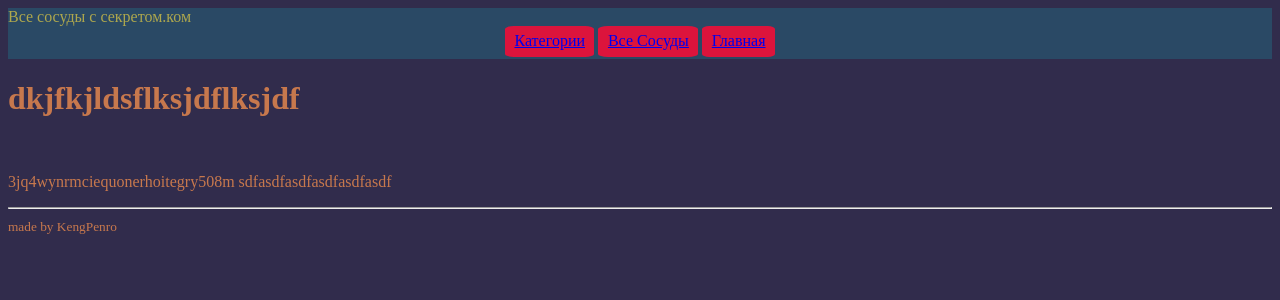
After one commit to kengpenro3000/surprise_vessels, a Django app: page /categories/3 in a window 1280 px wide. The commit adds this page. Shown: the top 300 px of the page. Run offline with Django 5.2, Linux system fonts and the light colour scheme; data comes from the database, SQL or seed files in the repository.

Commit message:
add templates for each vesels_category`s page

```diff
--- a/sv_main/static/style.css
+++ b/sv_main/static/style.css
@@ -81,8 +81,13 @@ header {
 
 /* Categories style */
 
+.category{
+    height: 10%;
+}
+
 .cat_descr{
     display: inline-block;
+    height: 10%;
     width: 50%;
     text-align: center;
     /* transform: translateY(-200%); */
--- /dev/null
+++ b/sv_main/templates/category.html
@@ -0,0 +1,30 @@
+<!DOCTYPE html>
+<html lang="en">
+<head>
+    <meta charset="UTF-8">
+    <meta name="viewport" content="width=device-width, initial-scale=1.0">
+    <title>Document</title>
+    <link rel="stylesheet" href="/static/style.css?{% now "U" %}"/>
+</head>
+<body>
+    <header class="top"> Все сосуды с секретом.ком
+            <nav class="navigation_panel">
+                 <a class="abutton" href="/categories">Категории</a>
+                 <a class="abutton" href="/vessels">Все Сосуды</a>
+                 <a class="abutton" href="/">Главная<a>
+
+            </nav>
+    </header>
+        <h1>{{ category.name }}</h1>
+        <img src="" alt=""image of vessel>
+        <p>{{ category.description }}</p>
+
+
+
+    <footer>
+        <hr>
+        <small>made by KengPenro</small>
+    </footer>
+
+</body>
+</html>
--- a/sv_main/urls.py
+++ b/sv_main/urls.py
@@ -7,5 +7,6 @@ urlpatterns = [
     path("poll/", views.poll, name="poll_page"),
     path("vessels/", views.vessels, name="vessels_page"),
     path("categories/", views.categories, name="categories_page"),
-    path("/<int:vessel_id>/", views.single_vessel, name="single_vessel_page")
+    path("vessels/<int:vessel_id>/", views.single_vessel, name="single_vessel_page"),
+    path("categories/<int:category_id>", views.single_category, name="single_category_page")
 ]
--- a/sv_main/views.py
+++ b/sv_main/views.py
@@ -28,3 +28,10 @@ def categories(request, ):
     catlist = VesselCategory.objects.all().order_by("name")
     template = loader.get_template("categories_page.html")
     return HttpResponse(render(request, "categories_page.html", {"catlist" : catlist}))
+
+def single_category(request, category_id):
+    try:
+        category = VesselCategory.objects.get(pk = category_id)
+    except:
+        raise Http404("нет категории")
+    return HttpResponse(render(request, "category.html", {"category" : category}))
```
Also changed, not shown: sv_main/templates/categories_page.html (+5 -2 lines).
